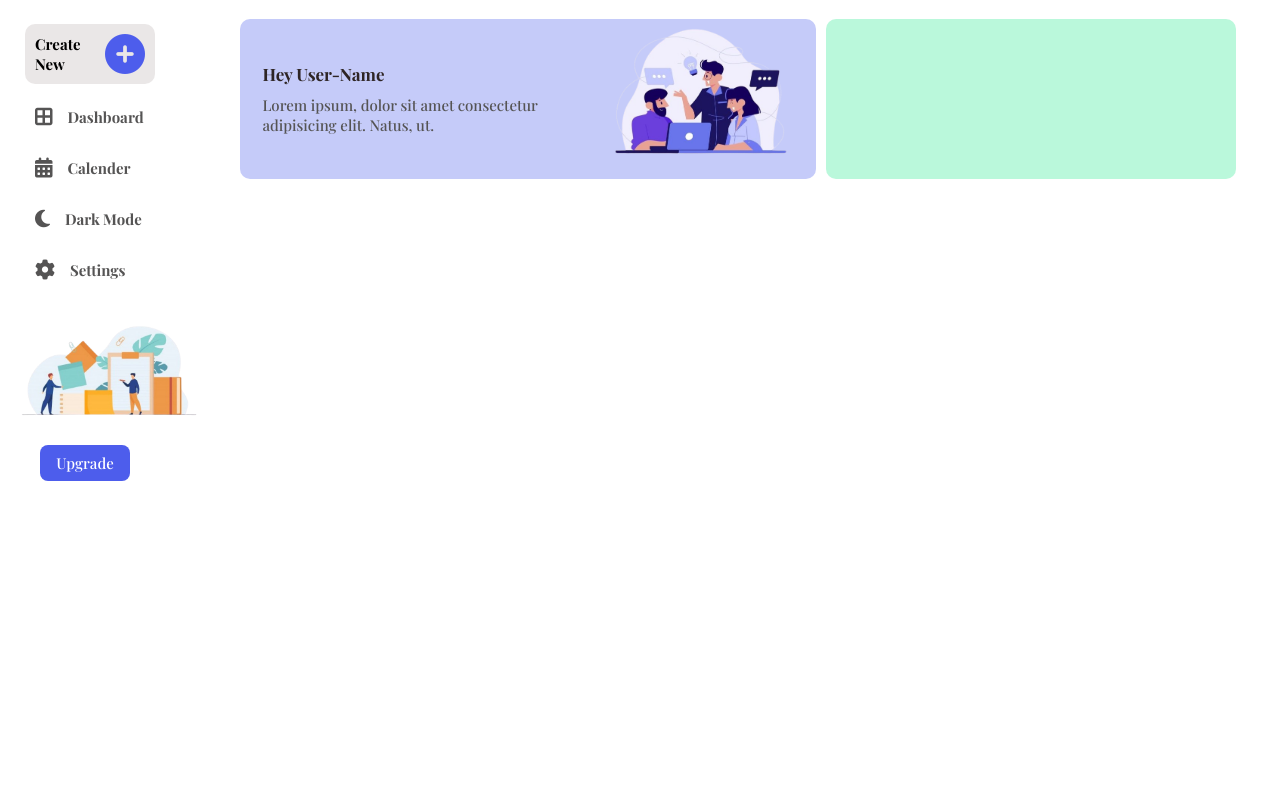
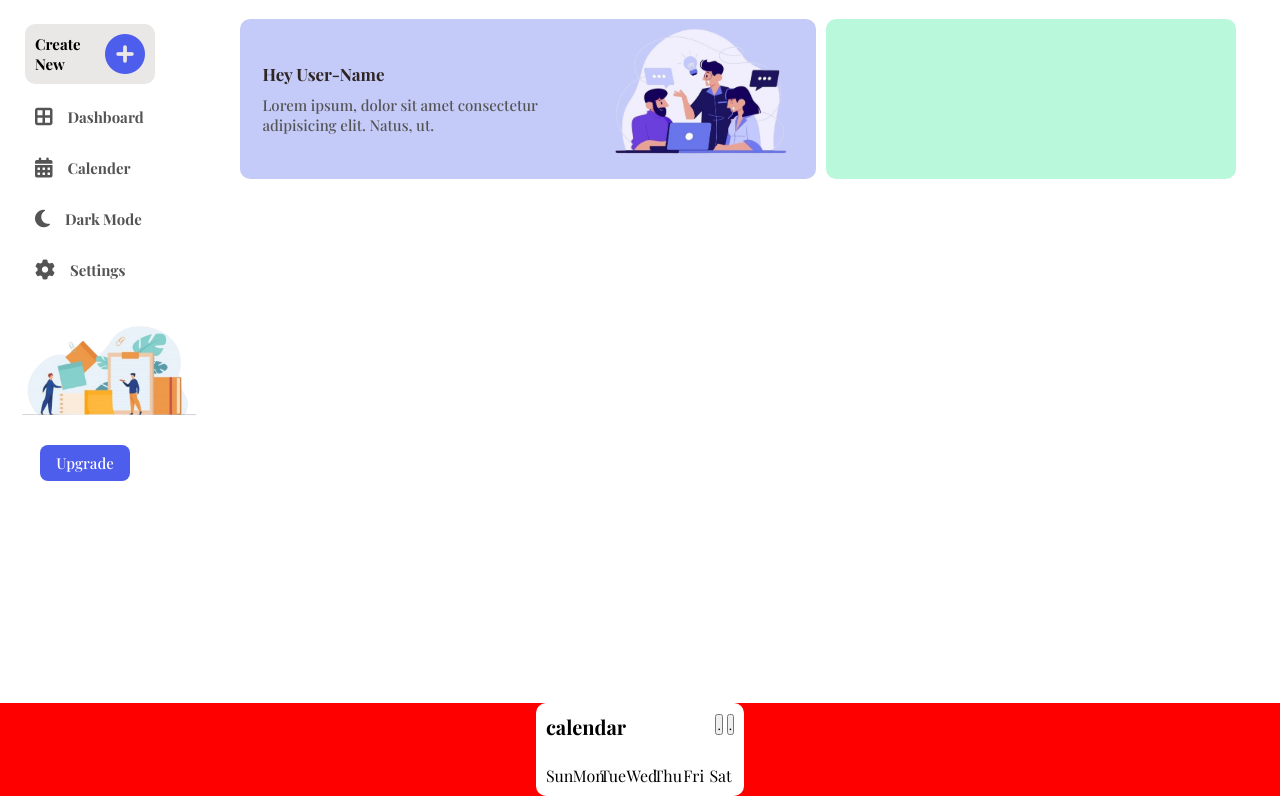
Before and after one commit to Khushi1524/Notes, a plain HTML site: page index.html in a window 1280 px wide. Shown: the part 72-868 px from the top of the page. Before the commit the page ends 800 px from the top, so only its background shows below. Drawn offline with nearby package versions, Linux system fonts and the light colour scheme; a web font is replaced by a local one.

Commit message:
started working on the calendar section

```diff
--- a/index.html
+++ b/index.html
@@ -113,8 +113,29 @@
 
         </div>
 
-        <div class="calender">
+        <div class="calendar">
+            <div class="calendar-container">
+                <div class="calendar-heading">
+                    <h4>calendar</h4>
+                    <nav>
+                        <button id="prev">.</button>
+                        <button id="next">.</button>
+                    </nav>
+                </div>
+                <div class="calendar-section">
+                    <ul class="days">
+                        <li>Sun</li>
+                        <li>Mon</li>
+                        <li>Tue</li>
+                        <li>Wed</li>
+                        <li>Thu</li>
+                        <li>Fri</li>
+                        <li>Sat</li>
+                    </ul>
+                    <ul class="dates"></ul>
+                </div>
 
+            </div>
         </div>
 </body>
 </div>
--- a/style.scss
+++ b/style.scss
@@ -8,18 +8,18 @@
   font-family: "Playfair Display", sans-serif;
 }
 
-:root{
-  --primary-color : #fff;
-  --secondary-color :#2e2525;
+:root {
+  --primary-color: #fff;
+  --secondary-color: #2e2525;
   --tertiary-color: #555454;
-  --add-bg :#dad5d58e;
+  --add-bg: #dad5d58e;
 }
 
-.dark-theme{
-  --primary-color : #000106;
-  --secondary-color : #ebe8e8;
+.dark-theme {
+  --primary-color: #000106;
+  --secondary-color: #ebe8e8;
   --tertiary-color: #a3a1a1;
-  --add-bg :#ffffffbb;
+  --add-bg: #ffffffbb;
 }
 
 body::-webkit-scrollbar {
@@ -99,7 +99,7 @@ body::-webkit-scrollbar {
       padding: 25px;
 
       .add {
-        background:var(--add-bg);
+        background: var(--add-bg);
         display: flex;
         justify-content: center;
         align-items: center;
@@ -112,7 +112,7 @@ body::-webkit-scrollbar {
         h4 {
           font-size: 15px;
           font-weight: 700;
-          color:2e2525;
+          color: 2e2525;
         }
 
         i {
@@ -136,7 +136,7 @@ body::-webkit-scrollbar {
 
         h4 {
           font-size: 15px;
-          color:  var(--tertiary-color);
+          color: var(--tertiary-color);
           font-weight: 700;
         }
       }
@@ -200,7 +200,7 @@ body::-webkit-scrollbar {
 
             p {
               font-size: 15px;
-              color:  var(--tertiary-color);
+              color: var(--tertiary-color);
               font-weight: 500;
             }
           }
@@ -347,4 +347,46 @@ body::-webkit-scrollbar {
       }
     }
   }
+
+  .calendar {
+    background: red;
+    display: flex;
+    justify-content: center;
+    align-items: center;
+
+    .calendar-container {
+      max-width: 350px;
+      padding: 10px;
+      background: #fff;
+      border-radius: 10px;
+
+      .calendar-heading {
+        display: flex;
+        flex-direction: row;
+        justify-content: space-between;
+
+        h4 {
+          text-align: center;
+          font-size: 20px;
+        }
+
+      }
+
+      .calendar-section {
+        ul {
+          list-style: none;
+          display: flex;
+          flex-wrap: wrap;
+          text-align: center;
+
+          li {
+            width: calc(100% / 7);
+            margin-top: 25px;
+            position: relative;
+            z-index: 2;
+          }
+        }
+      }
+    }
+  }
 }
```
Also changed, not shown: style.css, 1 other file.
